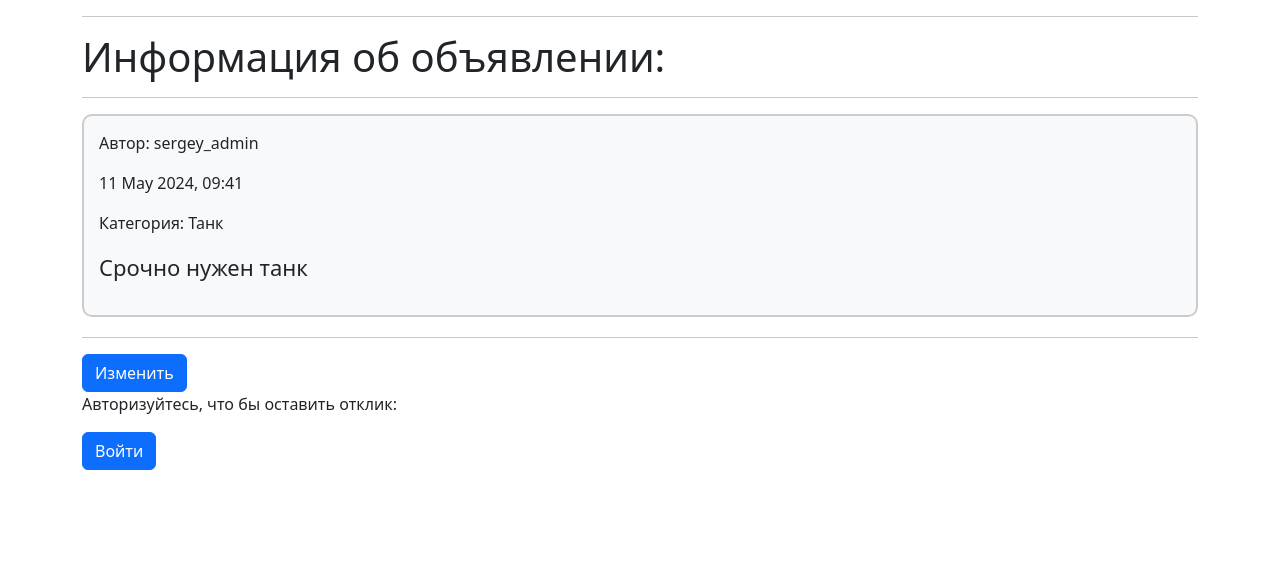
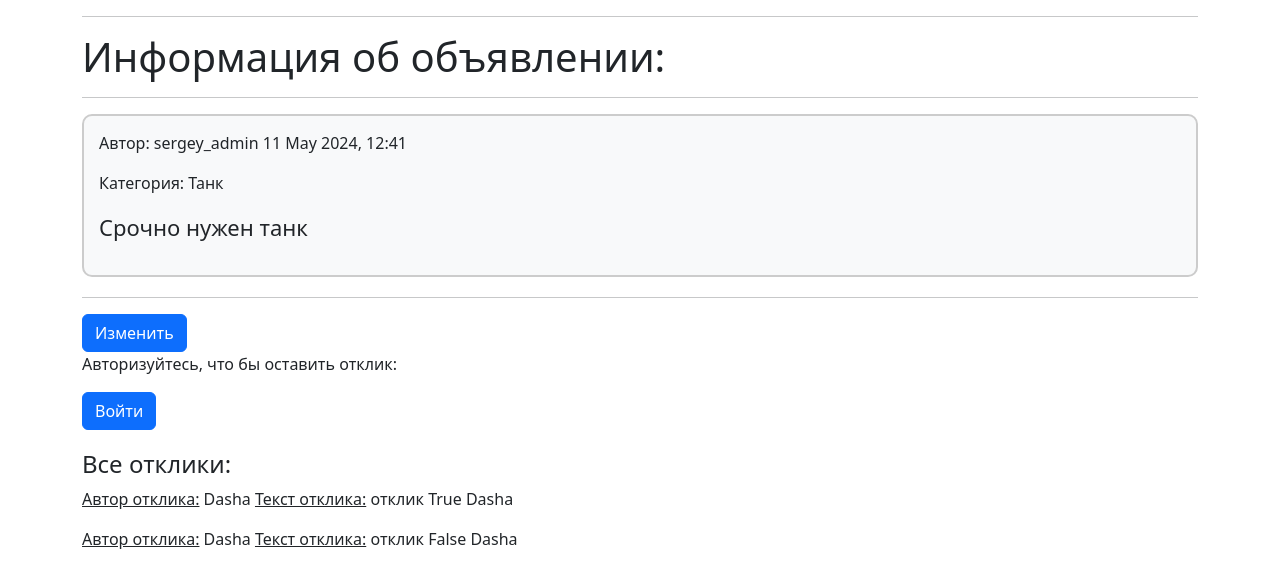
Before and after one commit to Sergey-Tochilin/D19, a Django app: page /posts/post/4/ in a window 1280 px wide. Shown: the part 56-644 px from the top of the page. Run offline with Django 5.2, Linux system fonts and the light colour scheme; data comes from the database, SQL or seed files in the repository; both versions use the stored data as it was after the commit; some libraries are stand-ins or nearby versions.

Commit message:
готов

```diff
--- a/d19_mmorpg/mmo_d19/message_board/forms.py
+++ b/d19_mmorpg/mmo_d19/message_board/forms.py
@@ -1,3 +1,4 @@
+from django import forms
 from django.forms import ModelForm
 from ckeditor_uploader.widgets import CKEditorUploadingWidget
 
@@ -44,3 +45,6 @@ class ReplayForm(ModelForm):
         fields = [
             'text',
         ]
+        widgets = {
+            'text': forms.Textarea(attrs={'class': 'form-text', 'cols': 100, 'rows': 4})
+        }
--- a/d19_mmorpg/mmo_d19/message_board/models.py
+++ b/d19_mmorpg/mmo_d19/message_board/models.py
@@ -42,8 +42,9 @@ class Post(models.Model):
     post_author = models.ForeignKey(User, on_delete=models.CASCADE)
     title = models.CharField(max_length=255)
     text = RichTextUploadingField()
-    date = models.DateTimeField(auto_now_add=True)
+    date = models.DateTimeField(auto_now=True)#обновляет метку каждый раз при изменении (сохранении) строки в базе
     category = models.ForeignKey(Category, on_delete=models.CASCADE)
+
 
     def preview(self):
         prew_text = self.text[0:124]
--- a/d19_mmorpg/mmo_d19/message_board/signals.py
+++ b/d19_mmorpg/mmo_d19/message_board/signals.py
@@ -107,5 +107,5 @@ def send_accept_replay(replay_author, replay_post):
 def about_notify_accept_replay(sender, instance, **kwargs):
     replay_author = instance.replay_author
     replay_post = instance.post #получаю поле внешний ключ на модель постов
-
-    send_accept_replay(replay_author, replay_post)
+    if instance.status:
+        send_accept_replay(replay_author, replay_post)
--- a/d19_mmorpg/mmo_d19/mmo_d19/settings.py
+++ b/d19_mmorpg/mmo_d19/mmo_d19/settings.py
@@ -154,7 +154,8 @@ AUTH_PASSWORD_VALIDATORS = [
 
 LANGUAGE_CODE = 'en-us'
 
-TIME_ZONE = 'UTC'
+#часовой пояс
+TIME_ZONE = 'Europe/Moscow'
 
 USE_I18N = True
 
--- a/d19_mmorpg/mmo_d19/templates/all_posts.html
+++ b/d19_mmorpg/mmo_d19/templates/all_posts.html
@@ -21,11 +21,13 @@
     <hr>
     {% for post in posts %}
         <div style="border: 2px solid #ccc; border-radius: 10px; padding: 15px; margin-bottom: 20px; background-color: #f8f9fa;">
-            <p>Автор: {{ post.post_author }}</p>
+            <p>Автор: {{ post.post_author }}  {{ post.date|date:"d E Y, H:i" }}</p>
             <p>Категория: {{ post.category.name }} </p>
             <h4><a href="{% url 'post_detail' post.pk %}" style="text-decoration: none; color: black;">{{ post.title }}</a></h4>
             <span style="font-size: 22px;">{{ post.text|truncatechars:25|safe }}</span>
-            <p>{{ post.date|date:"d E Y, H:i" }}</p>
+
+
+
 
         </div>
     {% endfor %}
--- a/d19_mmorpg/mmo_d19/templates/post_detail.html
+++ b/d19_mmorpg/mmo_d19/templates/post_detail.html
@@ -9,11 +9,10 @@
 {% block content %}
 
     <div style="border: 2px solid #ccc; border-radius: 10px; padding: 15px; margin-bottom: 20px; background-color: #f8f9fa;">
-        <p>Автор: {{ post.post_author }}</p>
-        <p>{{ post.date|date:"d E Y, H:i" }}</p>
+        <p>Автор: {{ post.post_author }}  {{ post.date|date:"d E Y, H:i" }}</p>
         <p>Категория: {{ post.category.name }}</p>
         <span style="font-size: 22px;">{{ post.text|safe }}</span>
-        <p></p>
+
 
     </div>
     <hr>
@@ -36,4 +35,10 @@
     <p>Авторизуйтесь, что бы оставить отклик:</p>
     <a class="btn btn-primary", href="{% url 'profile' %}">Войти</a>
 {% endif %}
- {% endblock content %}
+    {% if post.replay_set.all %}
+        <h4 style="margin-top: 20px">Все отклики:</h4>
+        {% for replay in post.replay_set.all %}
+            <p><u>Автор отклика:</u> {{ replay.replay_author }} <u>Текст отклика:</u> {{ replay.text }} </p>
+        {% endfor %}
+    {% endif %}
+{% endblock content %}
--- a/d19_mmorpg/mmo_d19/templates/post_update.html
+++ b/d19_mmorpg/mmo_d19/templates/post_update.html
@@ -7,7 +7,7 @@
             <h1>Редактировать объявление:</h1>
             <h4>{{ post.title }}</h4>
             <hr>
-            {% if user.author == post_author %}
+            {% if user.username == post_author.username %}
             <form action="" method="post">
                 {% csrf_token %}
                 {{ form.as_p }}
--- a/d19_mmorpg/mmo_d19/templates/profile.html
+++ b/d19_mmorpg/mmo_d19/templates/profile.html
@@ -21,10 +21,10 @@
 <br>
 
 {% if replays %}
-<h3>Отклики, ожидающие подтверждения:</h3>
+
 {% for replay in replays %}
     {% if not replay.status %}
-
+        <h3>Отклики, ожидающие подтверждения:</h3>
         <div style="border: 2px solid #ccc; border-radius: 10px; padding: 15px; margin-bottom: 20px; background-color: #f8f9fa;">
             <p>{{ replay.replay_author|safe }} {{ replay.date|date:"d E Y, H:i" }} </p>
             <hr>
```
Also changed, not shown: d19_mmorpg/mmo_d19/db.sqlite3, d19_mmorpg/mmo_d19/message_board/migrations/0003_post_date_change.py (added), d19_mmorpg/mmo_d19/message_board/migrations/0004_alter_post_date_change.py (added), d19_mmorpg/mmo_d19/message_board/migrations/0005_remove_post_date_change_alter_post_date.py (added).
